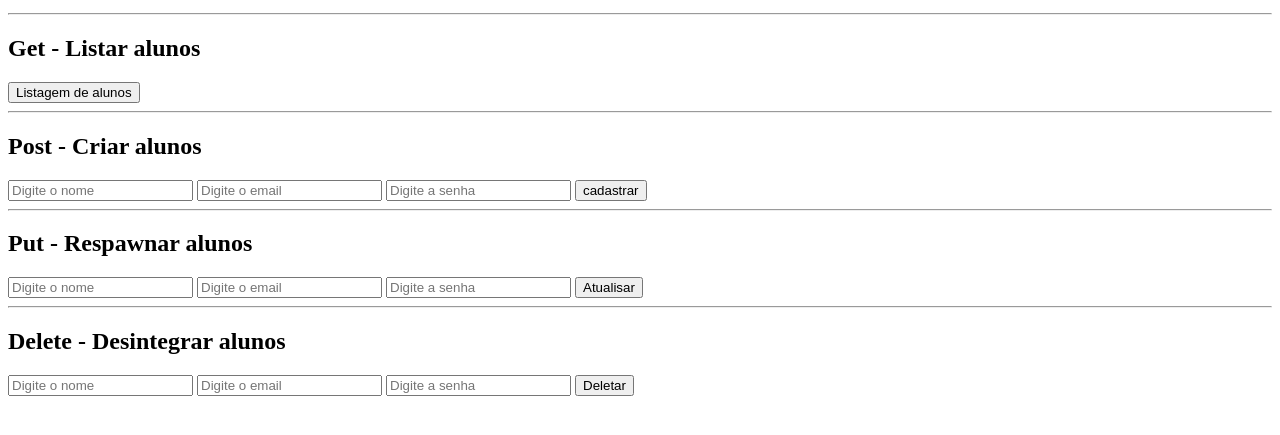
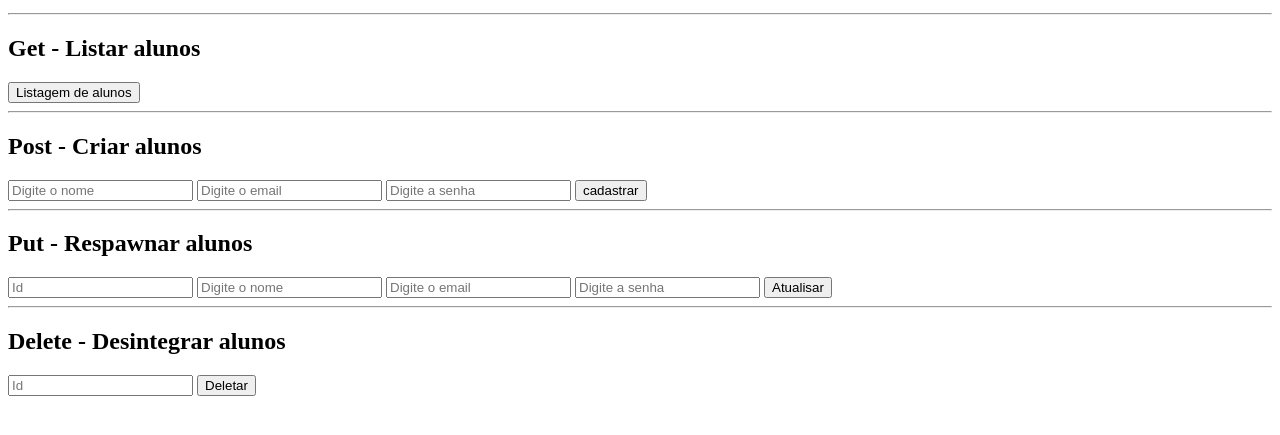
Before and after one commit to Lucas-Salvo/pedrinho, a website: page public/index.html in a window 1280 px wide. Shown: the part 101-536 px from the top of the page. Drawn offline with Linux system fonts and the light colour scheme.

Commit message:
segundo commit

```diff
--- a/public/index.html
+++ b/public/index.html
@@ -9,7 +9,7 @@
     <h1>Frontend + Backend + Banco de dados</h1>
     <p>Cada botão chama um método HTTP</p>
 
-    <hr>
+<hr>
 
     <section>
     <h2>Get - Listar alunos</h2>
@@ -27,6 +27,7 @@
 <hr>
     <section>
     <h2>Put - Respawnar alunos</h2>
+    <input id="idPut" placeholder="Id">
     <input id="nomePut" placeholder="Digite o nome">
     <input id="emailPut" placeholder="Digite o email">
     <input id="senhaPut" placeholder="Digite a senha">
@@ -35,13 +36,10 @@
 <hr>
     <section>
     <h2>Delete - Desintegrar alunos</h2>
-    <input id="nomeDelete" placeholder="Digite o nome">
-    <input id="emailDelete" placeholder="Digite o email">
-    <input id="senhaDelete" placeholder="Digite a senha">
+    <input id="idDelete" placeholder="Id">
     <button id="btnDelete">Deletar</button>
     </section>
 
-    <script src="script.js" defer></script>
-
+    <script src="script.js"></script>
 </body>
 </html>
--- a/public/script.js
+++ b/public/script.js
@@ -10,7 +10,7 @@ btnListar.addEventListener("click", async () => {
 });
 
 btnPost.addEventListener("click", async ()=> {
-    const resposta = await fetch("http://localhost:3000/alunos";,{
+    const resposta = await fetch("http://localhost:3000/alunos",{
         method: "POST",
         headers: {"Content-Type" : "application/json"},
         body: JSON.stringify({
```
